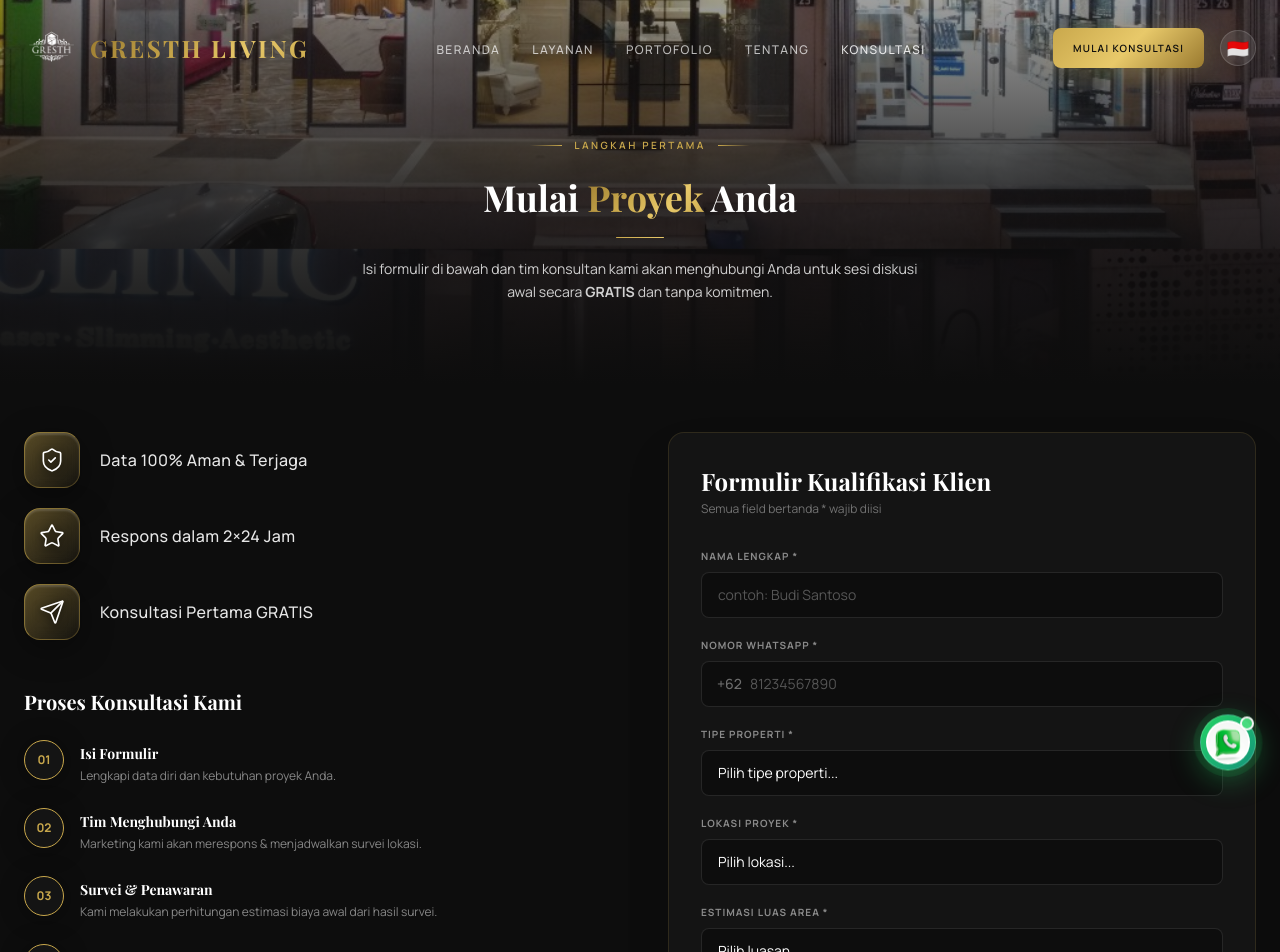
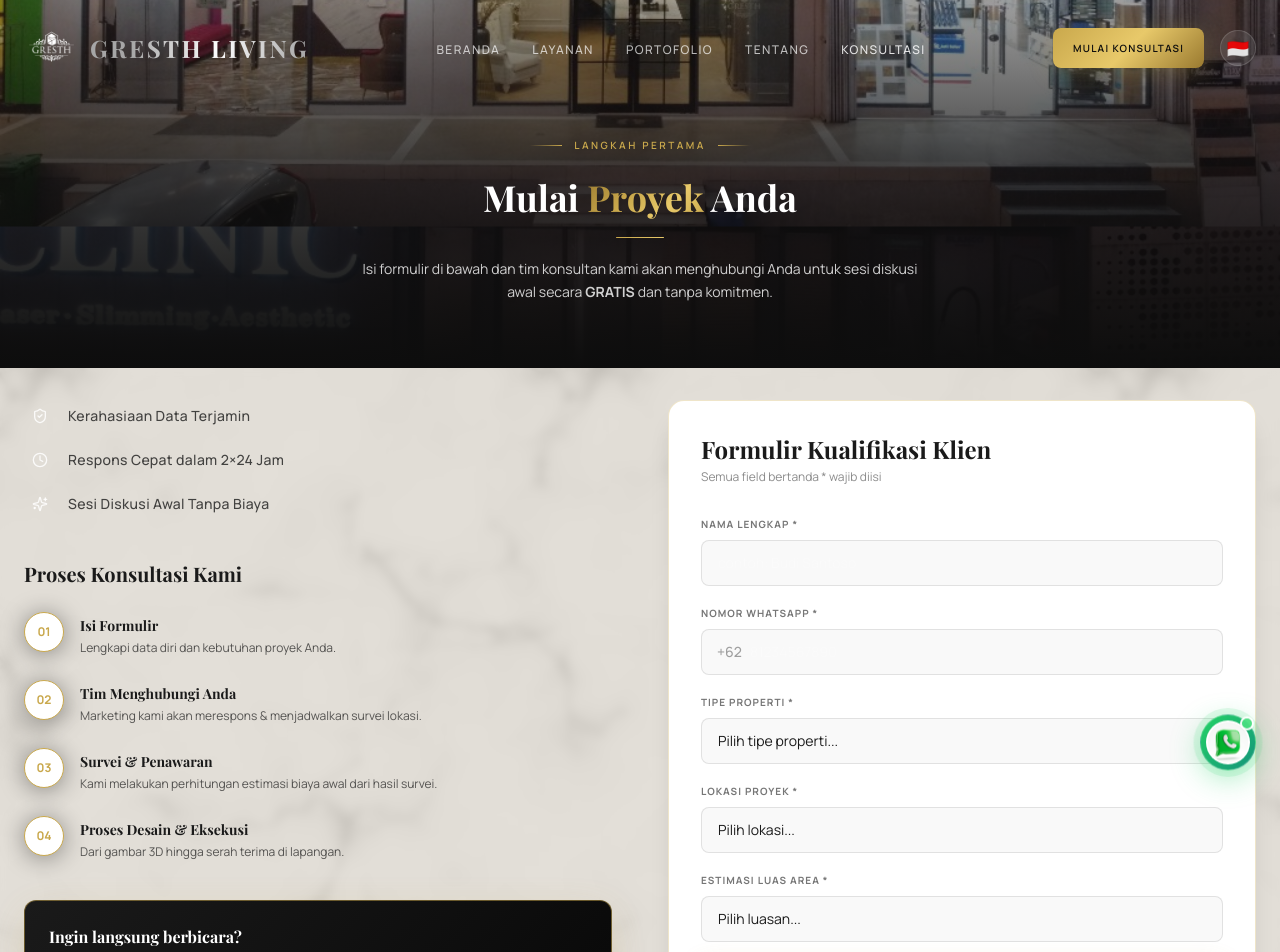
Before and after one commit to suryaputra1108/gresth-living, a React (Vite) app in the folder gresth-living/: page /konsultasi in a window 1280 px wide. Shown: the top 952 px of the page. Built offline with nearby package versions, Linux system fonts and the light colour scheme; a web font is replaced by a local one.

Commit message:
UI enhancements, Swiper integration, and parallax updates

```diff
--- a/gresth-living/package.json
+++ b/gresth-living/package.json
@@ -14,7 +14,8 @@
     "react": "^18.3.1",
     "react-dom": "^18.3.1",
     "react-helmet-async": "^2.0.5",
-    "react-router-dom": "^6.30.6"
+    "react-router-dom": "^6.30.6",
+    "swiper": "^14.3.0"
   },
   "devDependencies": {
     "@vitejs/plugin-react": "^4.3.1",
--- a/gresth-living/src/components/Navbar.jsx
+++ b/gresth-living/src/components/Navbar.jsx
@@ -54,7 +54,7 @@ export default function Navbar() {
               alt="Logo Gresth Living"
               className={`w-auto object-contain transition-all duration-300 group-hover:scale-105 ${scrolled ? 'h-9 md:h-11' : 'h-12 md:h-14'}`}
             />
-            <span className={`absolute left-1/2 -translate-x-1/2 md:static md:translate-x-0 font-playfair font-bold uppercase tracking-widest bg-clip-text text-transparent bg-gold-gradient transition-all duration-300 ${scrolled ? 'text-lg md:text-xl' : 'text-xl md:text-2xl'}`}>
+            <span className={`absolute left-1/2 -translate-x-1/2 md:static md:translate-x-0 font-playfair font-bold uppercase tracking-widest silver-text transition-all duration-300 ${scrolled ? 'text-sm md:text-xl' : 'text-base md:text-2xl whitespace-nowrap'}`}>
               Gresth Living
             </span>
           </NavLink>
--- a/gresth-living/src/index.css
+++ b/gresth-living/src/index.css
@@ -66,6 +66,22 @@
     -webkit-background-clip: text;
     background-clip: text;
     -webkit-text-fill-color: transparent;
+  }
+
+  /* ── Silver gradient text ── */
+  .silver-text {
+    background: linear-gradient(to right, #A6A6A6 0%, #FFFFFF 20%, #A6A6A6 40%, #A6A6A6 100%);
+    background-size: 200% auto;
+    -webkit-background-clip: text;
+    background-clip: text;
+    -webkit-text-fill-color: transparent;
+    animation: shine 3s linear infinite;
+  }
+
+  @keyframes shine {
+    to {
+      background-position: 200% center;
+    }
   }
 
   /* ── Primary Button (Gold) ── */
--- a/gresth-living/src/pages/KonsultasiPage.jsx
+++ b/gresth-living/src/pages/KonsultasiPage.jsx
@@ -1,15 +1,15 @@
 import { useState } from 'react';
 import { motion } from 'framer-motion';
-import { Send, ShieldCheck, Star, MessageCircle, Phone, MapPin } from 'lucide-react';
+import { ShieldCheck, Clock, Sparkles } from 'lucide-react';
 import { useScrollAnimation } from '../hooks/useScrollAnimation';
-import { fadeInUp, fadeInLeft, fadeInRight, fadeIn, staggerContainer } from '../utils/animations';
+import { fadeInUp, fadeInLeft, fadeInRight, staggerContainer } from '../utils/animations';
 
 const INITIAL = { nama:'', whatsapp:'', properti:'', lokasi:'', luas:'' };
 
 const TRUST = [
-  { icon: ShieldCheck, label: 'Data 100% Aman & Terjaga' },
-  { icon: Star,        label: 'Respons dalam 2×24 Jam' },
-  { icon: Send,        label: 'Konsultasi Pertama GRATIS' },
+  { icon: ShieldCheck, label: 'Kerahasiaan Data Terjamin' },
+  { icon: Clock,       label: 'Respons Cepat dalam 2×24 Jam' },
+  { icon: Sparkles,    label: 'Sesi Diskusi Awal Tanpa Biaya' },
 ];
 
 export default function KonsultasiPage() {
@@ -65,7 +65,7 @@ Mohon informasi lebih lanjut. Terima kasih!`;
   return (
     <main className="min-h-screen bg-[#0D0D0D]">
       {/* Hero Background */}
-      <div className="relative pt-32 pb-20 px-6 overflow-hidden mb-12">
+      <div className="relative pt-32 pb-16 px-6 overflow-hidden">
         <div
           className="absolute inset-0 bg-cover bg-[center_140%] bg-fixed"
           style={{ backgroundImage: 'url("/konsultasi-image.jpg")' }}
@@ -87,31 +87,29 @@ Mohon informasi lebih lanjut. Terima kasih!`;
         </div>
       </div>
 
-      <div className="max-w-7xl mx-auto px-6 pb-24">
+      <section className="relative pt-8 pb-24 overflow-hidden">
+        {/* Parallax Marble Background */}
+        <div
+          className="absolute inset-0 bg-center bg-fixed bg-repeat opacity-60 bg-[length:100%_auto] sm:bg-contain"
+          style={{ backgroundImage: 'url("/marble-bg.jpg")' }}
+        />
+        {/* Soft overlay for readability */}
+        <div className="absolute inset-0 bg-[#F5F0E8]/80 backdrop-blur-sm" />
 
-        <div ref={ref} className="grid grid-cols-1 lg:grid-cols-2 gap-14 items-start">
+        <div className="max-w-7xl mx-auto px-6 relative z-10">
+          <div ref={ref} className="grid grid-cols-1 lg:grid-cols-2 gap-10 lg:gap-14 items-start">
             {/* ── Left: Info ── */}
             <motion.div variants={staggerContainer} initial="hidden" animate={vis ? 'visible' : 'hidden'}>
               {/* Trust signals */}
-            <motion.ul variants={staggerContainer} className="space-y-5 mb-12">
+              <motion.ul variants={staggerContainer} className="flex flex-col gap-3 mb-10">
                 {TRUST.map((t) => {
                   const Icon = t.icon;
                   return (
-                  <motion.li key={t.label} variants={fadeInLeft} className="flex items-center gap-5 group">
-                    <div className="w-14 h-14 rounded-2xl flex items-center justify-center flex-shrink-0 relative overflow-hidden transition-all duration-300 group-hover:scale-105"
-                      style={{
-                        background: 'linear-gradient(135deg, rgba(201,168,76,0.4) 0%, rgba(201,168,76,0.05) 100%)',
-                        boxShadow: '0 8px 32px 0 rgba(0, 0, 0, 0.4), inset 0 2px 2px rgba(255, 255, 255, 0.15)',
-                        backdropFilter: 'blur(8px)',
-                        border: '1px solid rgba(201,168,76,0.3)',
-                        borderTop: '1px solid rgba(201,168,76,0.6)',
-                        borderLeft: '1px solid rgba(201,168,76,0.6)'
-                      }}>
-                      {/* Inner glow effect */}
-                      <div className="absolute top-1/2 left-1/2 -translate-x-1/2 -translate-y-1/2 w-8 h-8 bg-gold-DEFAULT/40 blur-xl rounded-full" />
-                      <Icon size={26} strokeWidth={1.5} className="text-white relative z-10 drop-shadow-[0_2px_4px_rgba(0,0,0,0.8)]" />
+                    <motion.li key={t.label} variants={fadeInLeft} className="flex items-center gap-3 group">
+                      <div className="w-8 h-8 rounded-full bg-gold-DEFAULT/10 flex items-center justify-center flex-shrink-0 transition-colors group-hover:bg-gold-DEFAULT/20">
+                        <Icon size={16} strokeWidth={2} className="text-gold-DEFAULT" />
                       </div>
-                    <span className="text-white/90 text-sm md:text-base font-medium tracking-wide group-hover:text-gold-DEFAULT transition-colors">{t.label}</span>
+                      <span className="text-charcoal/80 text-sm font-medium tracking-wide">{t.label}</span>
                     </motion.li>
                   );
                 })}
@@ -119,10 +117,10 @@ Mohon informasi lebih lanjut. Terima kasih!`;
 
               {/* Steps */}
               <motion.div variants={fadeInUp} className="mb-10">
-              <h2 className="font-playfair text-xl font-bold text-white mb-6">Proses Konsultasi Kami</h2>
+                <h2 className="font-playfair text-xl font-bold text-charcoal mb-6">Proses Konsultasi Kami</h2>
                 <div className="space-y-6 relative">
                   {/* Vertical line connecting steps */}
-                <div className="absolute left-5 top-2 bottom-2 w-px bg-gold-DEFAULT/20" />
+                  <div className="absolute left-5 top-2 bottom-2 w-px bg-gold-DEFAULT/30" />
 
                   {[
                     { title:'Isi Formulir', desc:'Lengkapi data diri dan kebutuhan proyek Anda.' },
@@ -131,13 +129,13 @@ Mohon informasi lebih lanjut. Terima kasih!`;
                     { title:'Proses Desain & Eksekusi', desc:'Dari gambar 3D hingga serah terima di lapangan.' },
                   ].map((s,i) => (
                     <div key={s.title} className="flex gap-4 relative z-10">
-                    <div className="w-10 h-10 rounded-full flex items-center justify-center flex-shrink-0 font-bold text-xs shadow-card"
-                      style={{ background: '#141414', border: '1px solid #C9A84C', color: '#C9A84C' }}>
+                      <div className="w-10 h-10 rounded-full bg-white flex items-center justify-center flex-shrink-0 font-bold text-xs shadow-card"
+                        style={{ border: '1px solid #C9A84C', color: '#C9A84C' }}>
                         {String(i+1).padStart(2,'0')}
                       </div>
                       <div>
-                      <h3 className="font-bold text-white text-sm mt-1">{s.title}</h3>
-                      <p className="text-xs mt-1" style={{ color: 'rgba(255,255,255,0.50)' }}>{s.desc}</p>
+                        <h3 className="font-bold text-charcoal text-sm mt-1">{s.title}</h3>
+                        <p className="text-xs mt-1 text-charcoal/70">{s.desc}</p>
                       </div>
                     </div>
                   ))}
@@ -188,69 +186,69 @@ Mohon informasi lebih lanjut. Terima kasih!`;
 
             {/* ── Right: Form ── */}
             <motion.div variants={fadeInRight} initial="hidden" animate={vis ? 'visible' : 'hidden'}>
-            <div className="p-8 rounded-2xl shadow-2xl border" style={{ background: '#141414', borderColor: 'rgba(201,168,76,0.15)' }}>
+              <div className="p-8 rounded-2xl shadow-xl border bg-white" style={{ borderColor: 'rgba(201,168,76,0.30)' }}>
                 {submitted ? (
                   <div className="text-center py-10">
                     <div className="w-20 h-20 rounded-full mx-auto flex items-center justify-center mb-6" style={{ background: 'rgba(201,168,76,0.12)' }}>
                       <ShieldCheck size={40} className="text-gold-DEFAULT" />
                     </div>
-                  <h3 className="font-playfair text-2xl font-bold text-white mb-3">Mengarahkan ke WhatsApp...</h3>
-                  <p className="text-sm" style={{ color: 'rgba(255,255,255,0.60)' }}>
+                    <h3 className="font-playfair text-2xl font-bold text-charcoal mb-3">Mengarahkan ke WhatsApp...</h3>
+                    <p className="text-sm text-charcoal/70">
                       Formulir berhasil diproses. Jika WhatsApp tidak otomatis terbuka,{' '}
                       <button onClick={handleSubmit} className="text-gold-DEFAULT hover:underline font-medium">klik di sini</button>.
                     </p>
-                  <button onClick={() => setSubmitted(false)} className="btn-outline w-full mt-8 py-3">
+                    <button onClick={() => setSubmitted(false)} className="btn-outline-gold w-full mt-8 py-3">
                       Kembali
                     </button>
                   </div>
                 ) : (
                   <>
                     <div className="mb-8">
-                    <h2 className="font-playfair text-2xl font-bold text-white">Formulir Kualifikasi Klien</h2>
-                    <p className="text-xs mt-1" style={{ color: 'rgba(255,255,255,0.40)' }}>Semua field bertanda * wajib diisi</p>
+                      <h2 className="font-playfair text-2xl font-bold text-charcoal">Formulir Kualifikasi Klien</h2>
+                      <p className="text-xs mt-1 text-charcoal/50">Semua field bertanda * wajib diisi</p>
                     </div>
 
                     <form onSubmit={handleSubmit} className="space-y-5" noValidate>
                       {/* Nama */}
                       <div>
-                      <label htmlFor="nama" className="block text-[10px] font-bold tracking-widest text-white/50 uppercase mb-2">Nama Lengkap *</label>
+                        <label htmlFor="nama" className="block text-[10px] font-bold tracking-widest text-charcoal/60 uppercase mb-2">Nama Lengkap *</label>
                         <input type="text" id="nama" name="nama" value={form.nama} onChange={handleChange}
-                        className={`form-input w-full px-4 py-3 bg-[#0D0D0D] border rounded-lg text-white text-sm focus:outline-none transition-colors ${errors.nama ? 'border-red-500/50 focus:border-red-500' : 'border-white/10 focus:border-gold-DEFAULT/50'}`}
+                          className={`form-input w-full px-4 py-3 bg-[#F9F9F9] border rounded-lg text-charcoal text-sm focus:outline-none transition-colors ${errors.nama ? 'border-red-500 focus:border-red-500' : 'border-black/10 focus:border-gold-DEFAULT'}`}
                           placeholder="contoh: Budi Santoso" />
-                      {errors.nama && <p className="text-red-400 text-xs mt-1">{errors.nama}</p>}
+                        {errors.nama && <p className="text-red-500 text-xs mt-1">{errors.nama}</p>}
                       </div>
 
                       {/* WhatsApp */}
                       <div>
-                      <label htmlFor="whatsapp" className="block text-[10px] font-bold tracking-widest text-white/50 uppercase mb-2">Nomor WhatsApp *</label>
+                        <label htmlFor="whatsapp" className="block text-[10px] font-bold tracking-widest text-charcoal/60 uppercase mb-2">Nomor WhatsApp *</label>
                         <div className="relative">
-                        <span className="absolute left-4 top-1/2 -translate-y-1/2 text-white/40 text-sm font-medium">+62</span>
+                          <span className="absolute left-4 top-1/2 -translate-y-1/2 text-charcoal/40 text-sm font-medium">+62</span>
                           <input type="tel" id="whatsapp" name="whatsapp" value={form.whatsapp} onChange={handleChange}
-                          className={`form-input w-full pl-12 pr-4 py-3 bg-[#0D0D0D] border rounded-lg text-white text-sm focus:outline-none transition-colors ${errors.whatsapp ? 'border-red-500/50 focus:border-red-500' : 'border-white/10 focus:border-gold-DEFAULT/50'}`}
+                            className={`form-input w-full pl-12 pr-4 py-3 bg-[#F9F9F9] border rounded-lg text-charcoal text-sm focus:outline-none transition-colors ${errors.whatsapp ? 'border-red-500 focus:border-red-500' : 'border-black/10 focus:border-gold-DEFAULT'}`}
                             placeholder="81234567890" />
                         </div>
-                      {errors.whatsapp && <p className="text-red-400 text-xs mt-1">{errors.whatsapp}</p>}
+                        {errors.whatsapp && <p className="text-red-500 text-xs mt-1">{errors.whatsapp}</p>}
                       </div>
 
                       {/* Tipe Properti */}
                       <div>
-                      <label htmlFor="properti" className="block text-[10px] font-bold tracking-widest text-white/50 uppercase mb-2">Tipe Properti *</label>
+                        <label htmlFor="properti" className="block text-[10px] font-bold tracking-widest text-charcoal/60 uppercase mb-2">Tipe Properti *</label>
                         <select id="properti" name="properti" value={form.properti} onChange={handleChange}
-                        className={`form-input w-full px-4 py-3 bg-[#0D0D0D] border rounded-lg text-white text-sm appearance-none focus:outline-none transition-colors ${errors.properti ? 'border-red-500/50 focus:border-red-500' : 'border-white/10 focus:border-gold-DEFAULT/50'}`}>
-                        <option value="" disabled className="text-white/30">Pilih tipe properti...</option>
+                          className={`form-input w-full px-4 py-3 bg-[#F9F9F9] border rounded-lg text-charcoal text-sm appearance-none focus:outline-none transition-colors ${errors.properti ? 'border-red-500 focus:border-red-500' : 'border-black/10 focus:border-gold-DEFAULT'}`}>
+                          <option value="" disabled className="text-charcoal/30">Pilih tipe properti...</option>
                           <option value="Rumah Tinggal">Rumah Tinggal</option>
                           <option value="Apartemen">Apartemen</option>
                           <option value="Kantor / Komersial">Kantor / Komersial</option>
                           <option value="Lainnya">Lainnya</option>
                         </select>
-                      {errors.properti && <p className="text-red-400 text-xs mt-1">{errors.properti}</p>}
+                        {errors.properti && <p className="text-red-500 text-xs mt-1">{errors.properti}</p>}
                       </div>
 
                       {/* Lokasi */}
                       <div>
-                      <label htmlFor="lokasi" className="block text-[10px] font-bold tracking-widest text-white/50 uppercase mb-2">Lokasi Proyek *</label>
+                        <label htmlFor="lokasi" className="block text-[10px] font-bold tracking-widest text-charcoal/60 uppercase mb-2">Lokasi Proyek *</label>
                         <select id="lokasi" name="lokasi" value={form.lokasi} onChange={handleChange}
-                        className={`form-input w-full px-4 py-3 bg-[#0D0D0D] border rounded-lg text-white text-sm appearance-none focus:outline-none transition-colors ${errors.lokasi ? 'border-red-500/50 focus:border-red-500' : 'border-white/10 focus:border-gold-DEFAULT/50'}`}>
+                          className={`form-input w-full px-4 py-3 bg-[#F9F9F9] border rounded-lg text-charcoal text-sm appearance-none focus:outline-none transition-colors ${errors.lokasi ? 'border-red-500 focus:border-red-500' : 'border-black/10 focus:border-gold-DEFAULT'}`}>
                           <option value="" disabled>Pilih lokasi...</option>
                           <option value="Jakarta Selatan">Jakarta Selatan</option>
                           <option value="Jakarta Pusat">Jakarta Pusat</option>
@@ -262,14 +260,14 @@ Mohon informasi lebih lanjut. Terima kasih!`;
                           <option value="Depok / Bogor">Depok / Bogor</option>
                           <option value="Luar Jabodetabek">Luar Jabodetabek</option>
                         </select>
-                      {errors.lokasi && <p className="text-red-400 text-xs mt-1">{errors.lokasi}</p>}
+                        {errors.lokasi && <p className="text-red-500 text-xs mt-1">{errors.lokasi}</p>}
                       </div>
 
                       {/* Luas */}
                       <div>
-                      <label htmlFor="luas" className="block text-[10px] font-bold tracking-widest text-white/50 uppercase mb-2">Estimasi Luas Area *</label>
+                        <label htmlFor="luas" className="block text-[10px] font-bold tracking-widest text-charcoal/60 uppercase mb-2">Estimasi Luas Area *</label>
                         <select id="luas" name="luas" value={form.luas} onChange={handleChange}
-                        className={`form-input w-full px-4 py-3 bg-[#0D0D0D] border rounded-lg text-white text-sm appearance-none focus:outline-none transition-colors ${errors.luas ? 'border-red-500/50 focus:border-red-500' : 'border-white/10 focus:border-gold-DEFAULT/50'}`}>
+                          className={`form-input w-full px-4 py-3 bg-[#F9F9F9] border rounded-lg text-charcoal text-sm appearance-none focus:outline-none transition-colors ${errors.luas ? 'border-red-500 focus:border-red-500' : 'border-black/10 focus:border-gold-DEFAULT'}`}>
                           <option value="" disabled>Pilih luasan...</option>
                           <option value="< 50 m2">&lt; 50 m2</option>
                           <option value="50 - 100 m2">50 - 100 m2</option>
@@ -277,13 +275,13 @@ Mohon informasi lebih lanjut. Terima kasih!`;
                           <option value="> 200 m2">&gt; 200 m2</option>
                           <option value="Belum Tahu">Belum Tahu</option>
                         </select>
-                      {errors.luas && <p className="text-red-400 text-xs mt-1">{errors.luas}</p>}
+                        {errors.luas && <p className="text-red-500 text-xs mt-1">{errors.luas}</p>}
                       </div>
 
                       <button type="submit" className="btn-gold w-full mt-4 flex justify-center py-4">
                         <span>Kirim Permintaan Konsultasi</span>
                       </button>
-                    <p className="text-center text-[10px] mt-4" style={{ color: 'rgba(255,255,255,0.30)' }}>
+                      <p className="text-center text-[10px] mt-4 text-charcoal/40">
                         Dengan mengirimkan form ini, Anda menyetujui untuk dihubungi oleh tim Gresth Living.
                       </p>
                     </form>
@@ -294,6 +292,7 @@ Mohon informasi lebih lanjut. Terima kasih!`;
 
           </div>
         </div>
+      </section>
     </main>
   );
 }
--- a/gresth-living/tailwind.config.js
+++ b/gresth-living/tailwind.config.js
@@ -49,6 +49,7 @@ export default {
       },
       backgroundImage: {
         'gold-gradient': 'linear-gradient(135deg,#9A7A30 0%,#C9A84C 45%,#E8C96A 70%,#C9A84C 100%)',
+        'silver-gradient': 'linear-gradient(135deg,#8C8C8C 0%,#D1D1D1 45%,#FFFFFF 70%,#A6A6A6 100%)',
         'dark-gradient': 'linear-gradient(180deg,#0D0D0D 0%,#141414 100%)',
       },
     },
```
Also changed, not shown: gresth-living/src/components/Footer.jsx (+3 -5 lines), gresth-living/src/components/HeroSection.jsx (+4 -4 lines), gresth-living/src/components/ServicesSection.jsx (+65 -16 lines), gresth-living/src/pages/HomePage.jsx (+57 -10 lines), gresth-living/src/pages/TentangPage.jsx (+19 -19 lines), gresth-living/public/marble-bg.jpg (added), 1 other file (tests, documents, lock files or other folders). Lines whose indentation alone changed are shown as unchanged.
